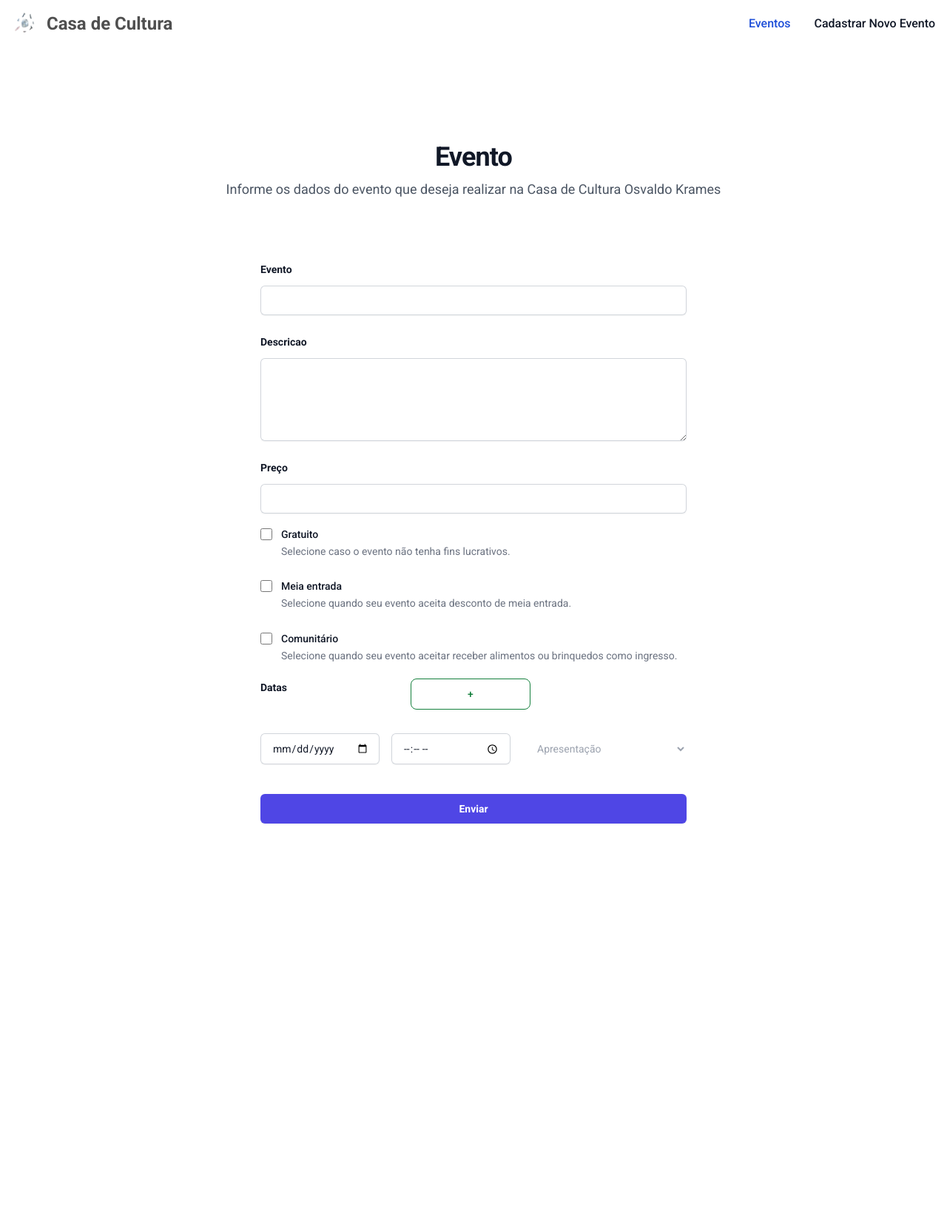
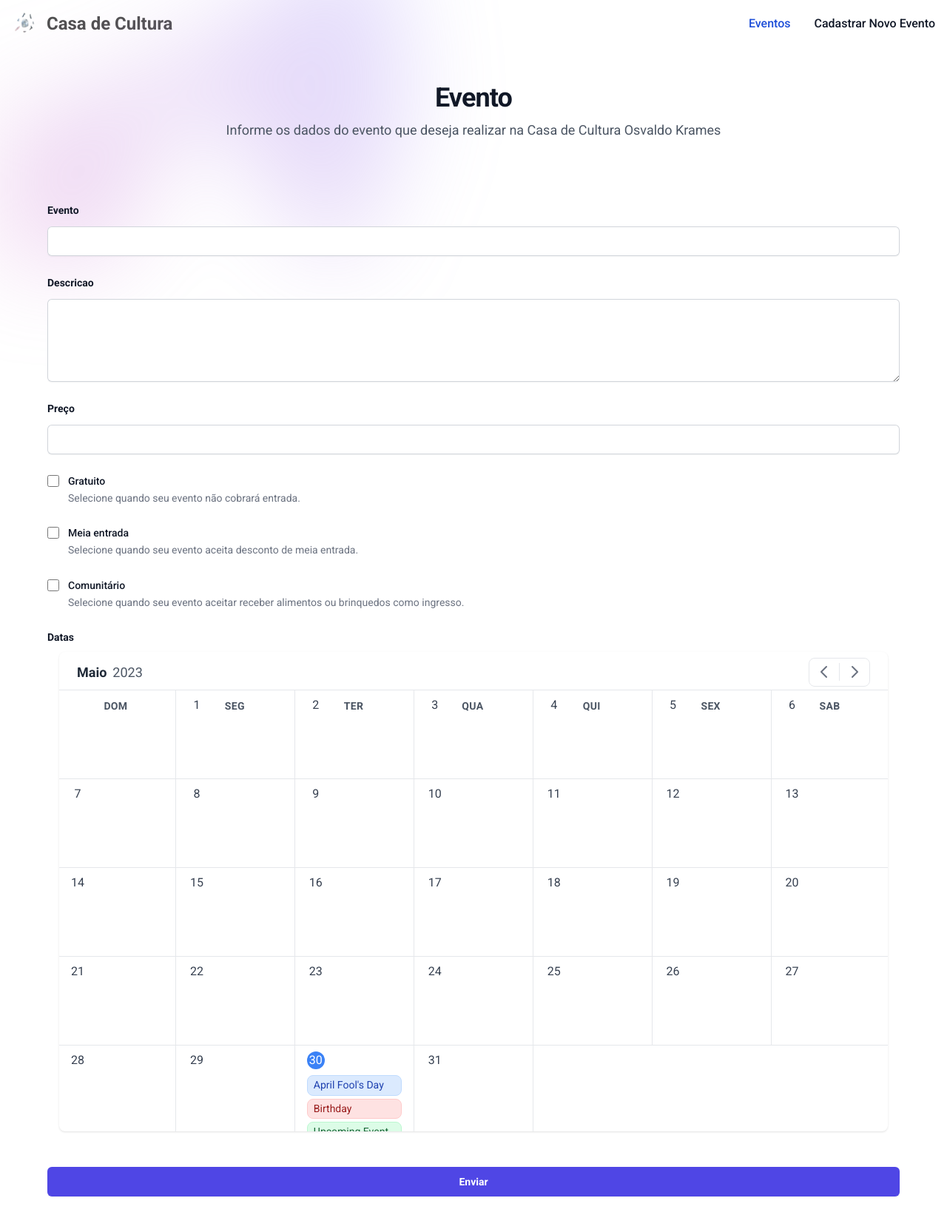
Before and after one commit to gusgewehr/casa-de-cultura, a Django app: page /cadastro-eventos in a window 1280 px wide. Shown: the whole page at 74% size. Before the commit the page ends 1113 px from the top, so only its background shows below. Run offline with Django 4.2, Linux system fonts and the light colour scheme; a user stored in the database is signed in; some libraries are stand-ins or nearby versions.

Commit message:
added calendar view on event

```diff
--- a/static/my_style_login.css
+++ b/static/my_style_login.css
@@ -1,6 +1,6 @@
 :root{
     --cinza: #F3F3F3;
-    --laranja: #EE6611;
+    --laranja: #1D4ED8;
     --cinza_escuro: #636363;
 
 }
@@ -19,7 +19,7 @@ body{
     background-color: white;
     color: var(--laranja);
     align-items: center;
-    justify-content: left;
+    justify-content: center;
 }
 b{
     font-weight: bold;
--- a/templates/base.html
+++ b/templates/base.html
@@ -7,11 +7,23 @@
     <meta name="viewport" content="width=device-width, initial-scale=1.0" />
     <title>{% block title %}{% endblock title %} </title>
 
+    <link rel="dns-prefetch" href="//unpkg.com" />
+	<link rel="dns-prefetch" href="//cdn.jsdelivr.net" />
+	<link rel="stylesheet" href="https://unpkg.com/tailwindcss@^1.0/dist/tailwind.min.css">
+	<script src="https://cdn.jsdelivr.net/gh/alpinejs/alpine@v2.x.x/dist/alpine.js" defer></script>
+
+	<style>
+		[x-cloak] {
+			display: none;
+		}
+	</style>
+
     <!-- Roboto font -->
     <link href="https://fonts.googleapis.com/css?family=Roboto:300,400,500,700,900&display=swap" rel="stylesheet" />
 
     <!-- Tailwind Elements styles-->
     <link rel="stylesheet" href="https://cdn.jsdelivr.net/npm/tw-elements/dist/css/tw-elements.min.css" />
+
 
     <!-- Tailwind CSS config -->
     <script src="https://cdn.tailwindcss.com/3.3.0"></script>
@@ -33,8 +45,6 @@
         };
 
     </script>
-
-    <meta name="viewport" content="width=device-width" />
 </head>
 
 <body>
@@ -75,13 +85,16 @@
         </div>
     </nav>
 
-
+    <div class="isolate bg-white px-3 py-8 sm:py-12">
+        <div class="absolute inset-x-0 top-[-5rem] -z-10 transform-gpu overflow-hidden blur-3xl sm:top-[-20rem]" aria-hidden="true">
+          <div class="relative left-1/2 -z-10 aspect-[1155/678] w-[36.125rem] max-w-none -translate-x-1/2 rotate-[30deg] bg-gradient-to-tr from-[#ff80b5] to-[#9089fc] opacity-30 sm:left-[calc(50%-40rem)] sm:w-[72.1875rem]" style="clip-path: polygon(74.1% 44.1%, 100% 61.6%, 97.5% 26.9%, 85.5% 0.1%, 80.7% 2%, 72.5% 32.5%, 60.2% 62.4%, 52.4% 68.1%, 47.5% 58.3%, 45.2% 34.5%, 27.5% 76.7%, 0.1% 64.9%, 17.9% 100%, 27.6% 76.8%, 76.1% 97.7%, 74.1% 44.1%)"></div>
+        </div>
     {% block content %}
     {% endblock content %}
+    </div>
 
     <!-- Tailwind Elements JavaScript -->
     <script src="https://cdn.jsdelivr.net/npm/tw-elements/dist/js/tw-elements.umd.min.js"></script>
-    <script src="https://cdnjs.cloudflare.com/ajax/libs/flowbite/1.6.5/datepicker.min.js"></script>
 </body>
 
 
--- a/templates/cadastroEvento.html
+++ b/templates/cadastroEvento.html
@@ -4,41 +4,37 @@
 
 {% block content %}
 
-<div class="isolate bg-white px-6 py-24 sm:py-32 lg:px-8">
-
       <div class="mx-auto max-w-2xl text-center">
         <h2 class="text-3xl font-bold tracking-tight text-gray-900 sm:text-4xl">Evento</h2>
-    <p class="mt-2 text-lg leading-8 text-gray-600">Informe os dados do evento que deseja realizar na Casa de Cultura
-      Osvaldo Krames</p>
+        <p class="mt-2 text-lg leading-8 text-gray-600">Informe os dados do evento que deseja realizar na Casa de Cultura Osvaldo Krames</p>
       </div>
-  <form action="cadastro-eventos" method="POST" class="mx-auto mt-16 max-w-xl sm:mt-20">
+      <form action="/" method="POST" class="mx-auto mt-16 max-w-6xl sm:mt-20">
         {% csrf_token %}
         <div id="form_body_general" class="grid grid-cols-1 gap-x-8 gap-y-6 sm:grid-cols-3">
           <div class="sm:col-span-3">
             <label for="nome" class="block text-sm font-semibold leading-6 text-gray-900">Evento</label>
             <div class="mt-2.5">
-          <input type="text" name="nome" id="nome" autocomplete="organization"
-            class="block w-full rounded-md border-0 px-3.5 py-2 text-gray-900 shadow-sm ring-1 ring-inset ring-gray-300 placeholder:text-gray-400 focus:ring-2 focus:ring-inset focus:ring-indigo-600 sm:text-sm sm:leading-6">
+              <input type="text" name="nome" id="nome" autocomplete="organization" class="block w-full rounded-md border-0 px-3.5 py-2 text-gray-900 shadow-sm ring-1 ring-inset ring-gray-300 placeholder:text-gray-400 focus:ring-2 focus:ring-inset focus:ring-indigo-600 sm:text-sm sm:leading-6">
             </div>
           </div>
           <div class="sm:col-span-3">
             <label for="Descricao" class="block text-sm font-semibold leading-6 text-gray-900">Descricao</label>
             <div class="mt-2.5">
-          <textarea name="descricao" id="Descricao" rows="4"
-            class="block w-full rounded-md border-0 px-3.5 py-2 text-gray-900 shadow-sm ring-1 ring-inset ring-gray-300 placeholder:text-gray-400 focus:ring-2 focus:ring-inset focus:ring-indigo-600 sm:text-sm sm:leading-6"></textarea>
+              <textarea name="descricao" id="Descricao" rows="4" class="block w-full rounded-md border-0 px-3.5 py-2 text-gray-900 shadow-sm ring-1 ring-inset ring-gray-300 placeholder:text-gray-400 focus:ring-2 focus:ring-inset focus:ring-indigo-600 sm:text-sm sm:leading-6"></textarea>
             </div>
           </div>
           <div class="sm:col-span-3">
             <label for="preco" class="block text-sm font-semibold leading-6 text-gray-900">Preço</label>
             <div class="mt-2.5">
-          <input type="number" name="preco" id="preco"
-            class="block w-full rounded-md border-0 px-3.5 py-2 text-gray-900 shadow-sm ring-1 ring-inset ring-gray-300 placeholder:text-gray-400 focus:ring-2 focus:ring-inset focus:ring-indigo-600 sm:text-sm sm:leading-6">
+              <input type="number" name="preco" id="preco"  class="block w-full rounded-md border-0 px-3.5 py-2 text-gray-900 shadow-sm ring-1 ring-inset ring-gray-300 placeholder:text-gray-400 focus:ring-2 focus:ring-inset focus:ring-indigo-600 sm:text-sm sm:leading-6">
             </div>
           </div>
 
+
+
+
         </div>
-
-    <div class="mt-4 space-y-6">
+        <div class="mt-6 space-y-6">
           <div class="relative flex gap-x-3">
             <div class="flex h-6 items-center">
               <input id="gratuito" name="gratuito" type="checkbox" onclick="free_event_check()"
@@ -46,14 +42,13 @@
             </div>
             <div class="text-sm leading-6">
               <label for="gratuito" class="font-medium text-gray-900">Gratuito</label>
-          <p class="text-gray-500">Selecione caso o evento não tenha fins lucrativos.</p>
+              <p class="text-gray-500">Selecione quando seu evento não cobrará entrada.</p>
             </div>
           </div>
 
           <div class="relative flex gap-x-3">
             <div class="flex h-6 items-center">
-          <input id="meia" name="meia" type="checkbox"
-            class="h-4 w-4 rounded border-gray-300 text-indigo-600 focus:ring-indigo-600">
+              <input id="meia" name="meia" type="checkbox" class="h-4 w-4 rounded border-gray-300 text-indigo-600 focus:ring-indigo-600">
             </div>
             <div class="text-sm leading-6">
               <label for="meia" class="font-medium text-gray-900">Meia entrada</label>
@@ -62,43 +57,42 @@
           </div>
           <div class="relative flex gap-x-3">
             <div class="flex h-6 items-center">
-          <input id="comunitario" name="comunitario" type="checkbox"
-            class="h-4 w-4 rounded border-gray-300 text-indigo-600 focus:ring-indigo-600">
+              <input id="comunitario" name="comunitario" type="checkbox" class="h-4 w-4 rounded border-gray-300 text-indigo-600 focus:ring-indigo-600">
             </div>
             <div class="text-sm leading-6">
               <label for="comunitario" class="font-medium text-gray-900">Comunitário</label>
-          <p class="text-gray-500">Selecione quando seu evento aceitar receber alimentos ou brinquedos como ingresso.
-          </p>
+              <p class="text-gray-500">Selecione quando seu evento aceitar receber alimentos ou brinquedos como ingresso.</p>
             </div>
           </div>
+          <label for="data" class="block text-sm font-semibold leading-6 text-gray-900">Datas</label>
         </div>
 
-    <div id="date-fields" class="grid grid-cols-1 gap-x-8 gap-y-6 sm:grid-cols-3 mt-5">
-      <label for="data_0" class="block text-sm font-semibold leading-6 text-gray-900">Datas</label>
-      <button id="add_data" onclick="add_date()" type="button"
-        class="text-green-700 hover:text-white border border-green-700 hover:bg-green-800 focus:ring-4 focus:outline-none focus:ring-green-300 font-medium rounded-lg text-sm px-5 py-2.5 text-center mr-2 mb-2 dark:border-green-500 dark:text-green-500 dark:hover:text-white dark:hover:bg-green-600 dark:focus:ring-green-800">+</button>
-      <div class="flex gap-x-4 sm:col-span-3">
-        <input name="data_0" type="date"
-          class="block w-full rounded-md border-0 px-3.5 py-2 pl-4 text-gray-900 shadow-sm ring-1 ring-inset ring-gray-300 placeholder:text-gray-400 focus:ring-2 focus:ring-inset focus:ring-indigo-600 sm:text-sm sm:leading-6">
-        <input name="hora_0" type="time"
-          class="block w-full rounded-md border-0 px-3.5 py-2 pl-4 text-gray-900 shadow-sm ring-1 ring-inset ring-gray-300 placeholder:text-gray-400 focus:ring-2 focus:ring-inset focus:ring-indigo-600 sm:text-sm sm:leading-6">
-        <select name="tipo_0"
-          class="h-full rounded-md border-0 bg-transparent bg-none py-0 pl-4 pr-9 text-gray-400 focus:ring-2 focus:ring-inset focus:ring-indigo-600 sm:text-sm">
-          <option value="AP">Apresentação</option>
-          <option value="EN">Ensaio</option>
-          <option value="MNT">Montagem do Palco</option>
-          <option value="DMNT">Desmontagem do Palco</option>
-        </select>
-      </div>
-    </div>
-    <input type="hidden" value="0" name="number_of_dates" id="number_of_dates">
-
-    <div class="mt-10">
-      <button type="submit"
-        class="block w-full rounded-md bg-indigo-600 px-3.5 py-2.5 text-center text-sm font-semibold text-white shadow-sm hover:bg-indigo-500 focus-visible:outline focus-visible:outline-2 focus-visible:outline-offset-2 focus-visible:outline-indigo-600">Enviar</button>
-    </div>
-  </form>
+        <div class="date-picker">
+          {% include 'calendar.html' %}
         </div>
 
 
+
+
+
+
+
+
+        <div class="mt-10">
+          <button type="submit" class="block w-full rounded-md bg-indigo-600 px-3.5 py-2.5 text-center text-sm font-semibold text-white shadow-sm hover:bg-indigo-500 focus-visible:outline focus-visible:outline-2 focus-visible:outline-offset-2 focus-visible:outline-indigo-600">Enviar</button>
+        </div>
+      </form>
+
+
+
+
+
+
+
+
+    <!-- Tailwind Elements JavaScript -->
+    <script src="https://cdn.jsdelivr.net/npm/tw-elements/dist/js/tw-elements.umd.min.js"></script>
+    <script src="https://cdnjs.cloudflare.com/ajax/libs/flowbite/1.6.5/datepicker.min.js"></script>
+
+
 {% endblock content %}
--- /dev/null
+++ b/templates/calendar.html
@@ -0,0 +1,302 @@
+<!-- component -->
+<!-- This is an example component -->
+
+
+	<div x-data="app()" x-init="[initDate(), getNoOfDays()]" x-cloak>
+		<div class="mx-auto px-4 py-2 ">
+
+			<!-- <div class="font-bold text-gray-800 text-xl mb-4">
+				Schedule Tasks
+			</div> -->
+
+			<div class="bg-white rounded-lg shadow overflow-hidden">
+
+				<div class="flex items-center justify-between py-2 px-6">
+					<div>
+						<span x-text="getShowingMonth()" class="text-lg font-bold text-gray-800"></span>
+						<span x-text="getShowingYear()" class="ml-1 text-lg text-gray-600 font-normal"></span>
+					</div>
+					<div class="border rounded-lg px-1" style="padding-top: 2px;">
+						<button
+							type="button"
+							class="leading-none rounded-lg transition ease-in-out duration-100 inline-flex cursor-pointer hover:bg-gray-200 p-1 items-center"
+							:class="{'cursor-not-allowed opacity-25': month == 0 }"
+							:disabled="blockPastDates()"
+							@click="month--; getNoOfDays()">
+							<svg class="h-6 w-6 text-gray-500 inline-flex leading-none"  fill="none" viewBox="0 0 24 24" stroke="currentColor">
+								<path stroke-linecap="round" stroke-linejoin="round" stroke-width="2" d="M15 19l-7-7 7-7"/>
+							</svg>
+						</button>
+						<div class="border-r inline-flex h-6"></div>
+						<button
+							type="button"
+							class="leading-none rounded-lg transition ease-in-out duration-100 inline-flex items-center cursor-pointer hover:bg-gray-200 p-1"
+							:class="{'cursor-not-allowed opacity-25': month == 11 }"
+							:disabled="false"
+							@click="month++; getNoOfDays()">
+							<svg class="h-6 w-6 text-gray-500 inline-flex leading-none"  fill="none" viewBox="0 0 24 24" stroke="currentColor">
+								<path stroke-linecap="round" stroke-linejoin="round" stroke-width="2" d="M9 5l7 7-7 7"/>
+							</svg>
+						</button>
+					</div>
+				</div>
+
+				<div class="-mx-1 -mb-1">
+					<div class="flex flex-wrap" style="margin-bottom: -40px;">
+						<template x-for="(day, index) in DAYS" :key="index">
+							<div style="width: 14.26%" class="px-2 py-2">
+								<div
+									x-text="day"
+									class="text-gray-600 text-sm uppercase tracking-wide font-bold text-center"></div>
+							</div>
+						</template>
+					</div>
+
+					<div class="flex flex-wrap border-t border-l">
+						<template x-for="blankday in blankdays">
+							<div
+								style="width: 14.28%; height: 120px"
+								class="text-center border-r border-b px-4 pt-2"
+							></div>
+						</template>
+						<template x-for="(date, dateIndex) in no_of_days" :key="dateIndex">
+							<div style="width: 14.28%; height: 120px" class="px-4 pt-2 border-r border-b relative">
+								<div
+									@click="showEventModal(date)"
+									x-text="date"
+									class="inline-flex w-6 h-6 items-center justify-center cursor-pointer text-center leading-none rounded-full transition ease-in-out duration-100"
+									:class="{'bg-blue-500 text-white': isToday(date) == true, 'text-gray-700 hover:bg-blue-200': isToday(date) == false }"
+								></div>
+								<div style="height: 80px;" class="overflow-y-auto mt-1">
+									<!-- <div
+										class="absolute top-0 right-0 mt-2 mr-2 inline-flex items-center justify-center rounded-full text-sm w-6 h-6 bg-gray-700 text-white leading-none"
+										x-show="events.filter(e => e.event_date === new Date(year, month, date).toDateString()).length"
+										x-text="events.filter(e => e.event_date === new Date(year, month, date).toDateString()).length"></div> -->
+
+									<template x-for="event in events.filter(e => new Date(e.event_date).toDateString() ===  new Date(year, month, date).toDateString() )">
+										<div
+											class="px-2 py-1 rounded-lg mt-1 overflow-hidden border"
+											:class="{
+												'border-blue-200 text-blue-800 bg-blue-100': event.event_theme === 'blue',
+												'border-red-200 text-red-800 bg-red-100': event.event_theme === 'red',
+												'border-yellow-200 text-yellow-800 bg-yellow-100': event.event_theme === 'yellow',
+												'border-green-200 text-green-800 bg-green-100': event.event_theme === 'green',
+												'border-purple-200 text-purple-800 bg-purple-100': event.event_theme === 'purple'
+											}"
+										>
+											<p x-text="event.event_title" class="text-sm truncate leading-tight"></p>
+										</div>
+									</template>
+								</div>
+							</div>
+						</template>
+					</div>
+				</div>
+			</div>
+		</div>
+
+		<!-- Modal -->
+		<div style=" background-color: rgba(0, 0, 0, 0.8)" class="fixed z-40 top-0 right-0 left-0 bottom-0 h-full w-full" x-show.transition.opacity="openEventModal">
+			<div class="p-4 max-w-xl mx-auto relative absolute left-0 right-0 overflow-hidden mt-24">
+				<div class="shadow absolute right-0 top-0 w-10 h-10 rounded-full bg-white text-gray-500 hover:text-gray-800 inline-flex items-center justify-center cursor-pointer"
+					x-on:click="openEventModal = !openEventModal">
+					<svg class="fill-current w-6 h-6" xmlns="http://www.w3.org/2000/svg" viewBox="0 0 24 24">
+						<path
+							d="M16.192 6.344L11.949 10.586 7.707 6.344 6.293 7.758 10.535 12 6.293 16.242 7.707 17.656 11.949 13.414 16.192 17.656 17.606 16.242 13.364 12 17.606 7.758z" />
+					</svg>
+				</div>
+
+				<div class="shadow w-full rounded-lg bg-white overflow-hidden w-full block p-8">
+
+					<h2 class="font-bold text-2xl mb-6 text-gray-800 border-b pb-2">Add Event Details</h2>
+
+					<div class="mb-4">
+						<label class="text-gray-800 block mb-1 font-bold text-sm tracking-wide">Event date</label>
+						<input class="bg-gray-200 appearance-none border-2 border-gray-200 rounded-lg w-full py-2 px-4 text-gray-700 leading-tight focus:outline-none focus:bg-white focus:border-blue-500" type="text" x-model="event_date" readonly>
+					</div>
+
+
+
+					<div class="mt-8 text-right">
+						<button type="button" class="bg-white hover:bg-gray-100 text-gray-700 font-semibold py-2 px-4 border border-gray-300 rounded-lg shadow-sm mr-2" @click="openEventModal = !openEventModal">
+							Cancel
+						</button>
+						<button type="button" class="bg-gray-800 hover:bg-gray-700 text-white font-semibold py-2 px-4 border border-gray-700 rounded-lg shadow-sm" @click="addEvent()">
+							Save Event
+						</button>
+					</div>
+				</div>
+			</div>
+		</div>
+		<!-- /Modal -->
+	</div>
+
+	<script>
+		const MONTH_NAMES = ['Janeiro', 'Fevereiro', 'Março', 'Abril', 'Maio', 'Junho', 'Julho', 'Agosto', 'Setembro', 'Outubro', 'Novembro', 'Dezembro'];
+		const DAYS = ['Dom', 'Seg', 'Ter', 'Qua', 'Qui', 'Sex', 'Sab'];
+
+		function app() {
+			return {
+				month: '',
+				year: '',
+				no_of_days: [],
+				blankdays: [],
+				days: ['Dom', 'Seg', 'Ter', 'Qua', 'Qui', 'Sex', 'Sab'],
+
+				events: [
+					{
+						event_date: new Date(2023, 4, 30),
+						event_title: "April Fool's Day",
+						event_theme: 'blue'
+					},
+
+					{
+						event_date: new Date(2023, 4, 30),
+						event_title: "Birthday",
+						event_theme: 'red'
+					},
+
+					{
+						event_date: new Date(2023, 4, 30),
+						event_title: "Upcoming Event",
+						event_theme: 'green'
+					}
+				],
+				event_title: '',
+				event_date: '',
+				event_theme: 'blue',
+
+				themes: [
+					{
+						value: "blue",
+						label: "Blue Theme"
+					},
+					{
+						value: "red",
+						label: "Red Theme"
+					},
+					{
+						value: "yellow",
+						label: "Yellow Theme"
+					},
+					{
+						value: "green",
+						label: "Green Theme"
+					},
+					{
+						value: "purple",
+						label: "Purple Theme"
+					}
+				],
+
+				openEventModal: false,
+
+				initDate() {
+					let today = new Date();
+					this.month = today.getMonth();
+					this.year = today.getFullYear();
+					this.datepickerValue = new Date(this.year, this.month, today.getDate()).toDateString();
+				},
+
+				isToday(date) {
+					const today = new Date();
+					const d = new Date(this.year, this.month, date);
+
+					return today.toDateString() === d.toDateString() ? true : false;
+				},
+
+				showEventModal(date) {
+					// open the modal
+					this.openEventModal = true;
+					this.event_date = new Date(this.year, this.month, date).toLocaleDateString("pt-BR");
+				},
+
+				getShowingMonth() {
+
+						var today = new Date()
+						today = new Date(today.setMonth(0, 1))
+						var newDate = new Date(today.setMonth(today.getMonth()+this.month))
+
+						var i = newDate.getMonth()
+
+						return MONTH_NAMES[i];
+				},
+				getShowingYear() {
+
+					var today = new Date()
+					today = new Date(today.setMonth(0, 1))
+					var newDate = new Date(today.setMonth(today.getMonth()+this.month))
+
+					return newDate.getFullYear();
+				},
+
+				blockPastDates(){
+					var today = new Date()
+					var newtoday = new Date(today.setMonth(0, 1))
+					var newDate = new Date(newtoday.setMonth(newtoday.getMonth()+this.month))
+
+					var is_past = false
+
+					console.log(today)
+
+					console.log(newtoday)
+
+					console.log(newDate)
+
+					if(newDate.getMonth() <= today.getMonth() && newDate.getFullYear() <= today.getFullYear()){
+						is_past = true
+					}
+
+					console.log(is_past)
+
+					return is_past;
+				},
+
+
+
+				addEvent() {
+					if (this.event_title == '') {
+						return;
+					}
+
+					this.events.push({
+						event_date: this.event_date,
+						event_title: this.event_title,
+						event_theme: this.event_theme
+					});
+
+					console.log(this.events);
+
+					// clear the form data
+					this.event_title = '';
+					this.event_date = '';
+					this.event_theme = 'blue';
+
+					//close the modal
+					this.openEventModal = false;
+				},
+
+				getNoOfDays() {
+
+					let daysInMonth = new Date(this.year, this.month + 1, 0).getDate();
+
+					// find where to start calendar day of week
+					let dayOfWeek = new Date(this.year, this.month).getDay();
+					let blankdaysArray = [];
+					for ( var i=1; i <= dayOfWeek; i++) {
+						blankdaysArray.push(i);
+					}
+
+					let daysArray = [];
+					for ( var i=1; i <= daysInMonth; i++) {
+						daysArray.push(i);
+					}
+
+
+
+					this.blankdays = blankdaysArray;
+					this.no_of_days = daysArray;
+				}
+			}
+		}
+	</script>
--- a/templates/index.html
+++ b/templates/index.html
@@ -110,5 +110,7 @@
     </button>
 </div>
 
+{% include 'calendar.html' %}
+
 
 {% endblock content %}
```
Also changed, not shown: templates/registration/login.html (+38 -3 lines), db.sqlite3. Lines whose indentation alone changed are shown as unchanged.
